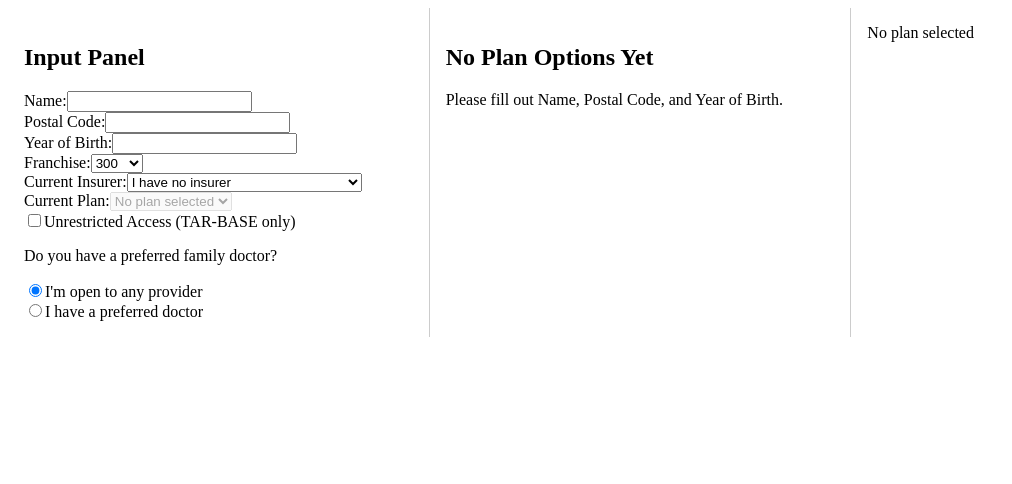
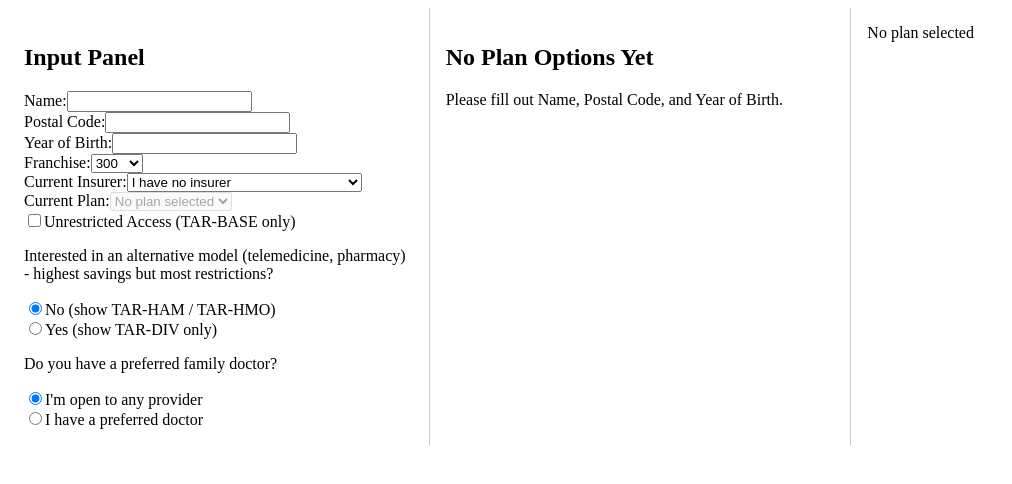
Before and after one commit to Chipkorvyn/eclipsai, a Next.js app: page /wizard in a window 1280 px wide. Shown: the top 484 px of the page, without its empty margins (0-1012 px from the left). Built offline with nearby package versions, Linux system fonts and the light colour scheme.

Commit message:
New functionality

```diff
--- a/app/wizard/InputPanel.tsx
+++ b/app/wizard/InputPanel.tsx
@@ -35,31 +35,19 @@ export default function InputPanel({
     franchise: number;
     currentInsurer: string;
     currentPlan: string;
-    unrestrictedAccess: boolean;
-    hasPreferredDoctor: boolean;
-    preferredDoctorName: string;
+    unrestrictedAccess: boolean;     // if true => only TAR-BASE
+    wantsAlternativeModel: boolean;  // if true => only TAR-DIV
+    hasPreferredDoctor: boolean;     // if false => show all "TAR-HAM/TAR-HMO"
+    preferredDoctorName: string;     // typed doc name
   };
-  setUserInputs: React.Dispatch<
-    React.SetStateAction<{
-      name: string;
-      postalCode: string;
-      yearOfBirth: string;
-      franchise: number;
-      currentInsurer: string;
-      currentPlan: string;
-      unrestrictedAccess: boolean;
-      hasPreferredDoctor: boolean;
-      preferredDoctorName: string;
-    }>
-  >;
+  setUserInputs: React.Dispatch<React.SetStateAction<any>>;
 }) {
-  // Insurers for the dropdown
+  // Insurers for the current plan dropdown
   const insurers = getUniqueInsurers();
-  // Plans relevant to whichever insurer is chosen
   const relevantPlans = getPlansForInsurer(userInputs.currentInsurer);
 
   /**
-   * handleChange: handles text inputs, selects, checkboxes (except for the doctor radio).
+   * handleChange: text inputs, selects, checkboxes (except radio for doc)
    */
   function handleChange(e: React.ChangeEvent<HTMLInputElement | HTMLSelectElement>) {
     const { name } = e.target;
@@ -89,15 +77,29 @@ export default function InputPanel({
   }
 
   /**
-   * handleDoctorRadioChange: toggles hasPreferredDoctor.
-   * If user picks “no,” we clear the preferredDoctorName.
+   * handleDoctorRadioChange: toggles hasPreferredDoctor
    */
   function handleDoctorRadioChange(e: React.ChangeEvent<HTMLInputElement>) {
     const isYes = e.target.value === 'yes';
     setUserInputs((prev) => ({
       ...prev,
       hasPreferredDoctor: isYes,
-      preferredDoctorName: isYes ? prev.preferredDoctorName : '' // clear name if “no”
+      preferredDoctorName: isYes ? prev.preferredDoctorName : ''
+    }));
+  }
+
+  /**
+   * handleAlternativeChange: toggles wantsAlternativeModel (yes/no)
+   * If yes => skip doc question
+   */
+  function handleAlternativeChange(e: React.ChangeEvent<HTMLInputElement>) {
+    const isYes = e.target.value === 'yes';
+    setUserInputs((prev) => ({
+      ...prev,
+      wantsAlternativeModel: isYes,
+      // If user picks yes => doc question becomes irrelevant -> reset doc fields
+      hasPreferredDoctor: isYes ? false : prev.hasPreferredDoctor,
+      preferredDoctorName: isYes ? '' : prev.preferredDoctorName
     }));
   }
 
@@ -144,6 +146,7 @@ export default function InputPanel({
       </select>
       <br />
 
+      {/* Current Insurer + Plan for "my current plan" */}
       <label>Current Insurer:</label>
       <select
         name="currentInsurer"
@@ -171,7 +174,7 @@ export default function InputPanel({
       </select>
       <br />
 
-      {/* If user checks -> only planType='TAR-BASE' in PlanOptionsPanel */}
+      {/* If true => only planType='TAR-BASE' in PlanOptionsPanel */}
       <label>
         <input
           type="checkbox"
@@ -183,8 +186,36 @@ export default function InputPanel({
       </label>
       <br />
 
-      {/* Family doctor preference only relevant if unrestrictedAccess = false */}
+      {/* If unrestrictedAccess = false => we show alternative model radio */}
       {!userInputs.unrestrictedAccess && (
+        <div style={{ marginTop: '1rem' }}>
+          <p>Interested in an alternative model (telemedicine, pharmacy) - highest savings but most restrictions?</p>
+          <label>
+            <input
+              type="radio"
+              name="wantsAlternativeModel"
+              value="no"
+              checked={!userInputs.wantsAlternativeModel}
+              onChange={handleAlternativeChange}
+            />
+            No (show TAR-HAM / TAR-HMO)
+          </label>
+          <br />
+          <label>
+            <input
+              type="radio"
+              name="wantsAlternativeModel"
+              value="yes"
+              checked={userInputs.wantsAlternativeModel}
+              onChange={handleAlternativeChange}
+            />
+            Yes (show TAR-DIV only)
+          </label>
+        </div>
+      )}
+
+      {/* Only show doc question if unrestricted=false AND wantsAlternativeModel=false */}
+      {(!userInputs.unrestrictedAccess && !userInputs.wantsAlternativeModel) && (
         <div style={{ marginTop: '1rem' }}>
           <p>Do you have a preferred family doctor?</p>
           <label>
--- a/app/wizard/PlanOptionsPanel.tsx
+++ b/app/wizard/PlanOptionsPanel.tsx
@@ -2,7 +2,7 @@
 
 import React, { useEffect, useState } from 'react';
 import plansData from '../../data/plans.json';
-import doctorsData from '../../data/doctors.json';  // new file for doctor associations
+import doctorsData from '../../data/doctors.json';
 
 export default function PlanOptionsPanel({
   userInputs,
@@ -12,8 +12,9 @@ export default function PlanOptionsPanel({
     franchise: number;
     currentInsurer: string;
     currentPlan: string;
-    unrestrictedAccess: boolean;
-    hasPreferredDoctor: boolean;
+    unrestrictedAccess: boolean;      // if true => TAR-BASE only
+    wantsAlternativeModel: boolean;   // if true => TAR-DIV only
+    hasPreferredDoctor: boolean;      // doc preference if alternative=no
     preferredDoctorName: string;
   };
   onSelectPlan: (plan: any) => void;
@@ -22,7 +23,7 @@ export default function PlanOptionsPanel({
   const [currentPremium, setCurrentPremium] = useState<number>(0);
 
   useEffect(() => {
-    // 1) Determine the user's current plan premium if they selected insurer+plan+franchise
+    // 1) Find the user's current plan premium
     let premium = 0;
     if (
       userInputs.currentInsurer !== 'I have no insurer' &&
@@ -38,28 +39,36 @@ export default function PlanOptionsPanel({
     }
     setCurrentPremium(premium);
 
-    // 2) Filter new plans
+    // 2) Filter logic
     const results = (plansData as any[]).filter((plan) => {
-      // Must match user’s chosen franchise
+      // must match franchise
       if (Number(plan.franchise) !== userInputs.franchise) return false;
 
-      // If userInputs.unrestrictedAccess => only planType='TAR-BASE'
+      // if unrestricted => only TAR-BASE
       if (userInputs.unrestrictedAccess) {
         if (plan.planType !== 'TAR-BASE') return false;
       } else {
-        // If restricted => check doctor preference
-        if (userInputs.hasPreferredDoctor) {
-          // If doc name is blank, no filter => user sees all
-          if (userInputs.preferredDoctorName.trim() !== '') {
-            // find doctor in doctorsData
-            const docObj = (doctorsData as any[]).find(
-              (d) =>
-                d.doctorName.toLowerCase() === userInputs.preferredDoctorName.trim().toLowerCase()
-            );
-            // if doc not found => no plan
-            if (!docObj) return false;
-            // if plan.id not in docObj.associatedPlanIds => exclude
-            if (!docObj.associatedPlanIds.includes(plan.id)) return false;
+        // restricted
+        // check wantsAlternativeModel:
+        if (userInputs.wantsAlternativeModel) {
+          // yes => only TAR-DIV
+          if (plan.planType !== 'TAR-DIV') return false;
+        } else {
+          // no => show TAR-HAM / TAR-HMO
+          if (plan.planType !== 'TAR-HAM' && plan.planType !== 'TAR-HMO') {
+            return false;
+          }
+          // now also check doc preference
+          if (userInputs.hasPreferredDoctor) {
+            const docName = userInputs.preferredDoctorName.trim().toLowerCase();
+            if (docName !== '') {
+              // if docName is blank, we skip
+              const docObj = (doctorsData as any[]).find(
+                (d) => d.doctorName.toLowerCase() === docName
+              );
+              if (!docObj) return false; // doc not found => exclude
+              if (!docObj.associatedPlanIds.includes(plan.id)) return false;
+            }
           }
         }
       }
@@ -67,17 +76,17 @@ export default function PlanOptionsPanel({
       return true;
     });
 
-    // 3) Sort ascending by annualPremium
+    // 3) sort ascending by annualPremium
     const sorted = results.sort((a, b) => a.annualPremium - b.annualPremium);
     setFilteredPlans(sorted);
   }, [userInputs]);
 
-  // Only show "Savings" if user has a valid old plan
+  // Show "Savings" column only if user has a valid old plan
   const showSavings =
     userInputs.currentInsurer !== 'I have no insurer' &&
     userInputs.currentPlan !== '';
 
-  // If user has a valid current plan, display it at the top
+  // If user has a valid current plan row, display it at the top
   const hasCurrentPlan = showSavings && currentPremium > 0;
   let currentPlanObj: any = null;
   if (hasCurrentPlan) {
@@ -89,7 +98,7 @@ export default function PlanOptionsPanel({
     );
   }
 
-  // Round any numeric to integer for display
+  // Round to integer
   function formatNumber(num: number): string {
     return Math.round(num).toString();
   }
@@ -98,7 +107,6 @@ export default function PlanOptionsPanel({
     <div style={{ padding: '1rem' }}>
       <h2>Plan Options</h2>
 
-      {/* Show the user's current plan at the top if found */}
       {hasCurrentPlan && currentPlanObj && (
         <div style={{ marginBottom: '1rem', border: '1px solid #555', padding: '0.5rem' }}>
           <h3>Current Plan</h3>
@@ -139,7 +147,6 @@ export default function PlanOptionsPanel({
             if (showSavings) {
               difference = p.annualPremium - currentPremium;
             }
-
             const planPremiumStr = formatNumber(p.annualPremium);
             const diffStr =
               difference === 0
--- a/app/wizard/page.tsx
+++ b/app/wizard/page.tsx
@@ -6,13 +6,12 @@ import PlanOptionsPanel from './PlanOptionsPanel';
 import PlanDetailsPanel from './PlanDetailsPanel';
 
 /**
- * This page orchestrates:
- * - userInputs (including doctor preference)
- * - conditional rendering of PlanOptions if basic info is complete
- * - activePlan for PlanDetails
+ * Overall parent component controlling:
+ * - userInputs (including unrestricted, wantsAlternativeModel, doc preference)
+ * - plan options conditionally if basic info is complete
+ * - selected plan displayed in PlanDetails
  */
 export default function DemoPage() {
-  // The user's input state
   const [userInputs, setUserInputs] = useState({
     name: '',
     postalCode: '',
@@ -20,15 +19,16 @@ export default function DemoPage() {
     franchise: 300,
     currentInsurer: 'I have no insurer',
     currentPlan: '',
-    unrestrictedAccess: false,      // if true => only show planType='TAR-BASE'
-    hasPreferredDoctor: false,      // radio: false= “any provider,” true= “preferred doc”
-    preferredDoctorName: ''         // typed doc name
+    unrestrictedAccess: false,     // if true => only TAR-BASE
+    wantsAlternativeModel: false,  // if true => only TAR-DIV (telemedicine, pharmacy)
+    hasPreferredDoctor: false,     // only shown if wantsAlternativeModel = false
+    preferredDoctorName: ''        // typed doc name
   });
 
-  // The newly selected plan from the middle column
+  // The newly selected plan from PlanOptionsPanel
   const [activePlan, setActivePlan] = useState<any>(null);
 
-  // Only show plan options if name, postal code, and YOB are not blank
+  // Show plan options only if name, postalCode, yearOfBirth are filled
   const infoComplete =
     userInputs.name.trim() !== '' &&
     userInputs.postalCode.trim() !== '' &&
@@ -36,12 +36,12 @@ export default function DemoPage() {
 
   return (
     <div style={{ display: 'flex', flexDirection: 'row', width: '100%' }}>
-      {/* LEFT COLUMN: Input panel */}
+      {/* Left Column: Input Panel */}
       <div style={{ flex: '1', borderRight: '1px solid #ccc' }}>
         <InputPanel userInputs={userInputs} setUserInputs={setUserInputs} />
       </div>
 
-      {/* MIDDLE COLUMN: Plan Options or “fill out info” message */}
+      {/* Middle Column: Plan Options or "fill out info" message */}
       <div style={{ flex: '1', borderRight: '1px solid #ccc' }}>
         {infoComplete ? (
           <PlanOptionsPanel
@@ -56,7 +56,7 @@ export default function DemoPage() {
         )}
       </div>
 
-      {/* RIGHT COLUMN: Plan Details */}
+      {/* Right Column: Plan Details */}
       <div style={{ flex: '1' }}>
         <PlanDetailsPanel plan={activePlan} />
       </div>
```
